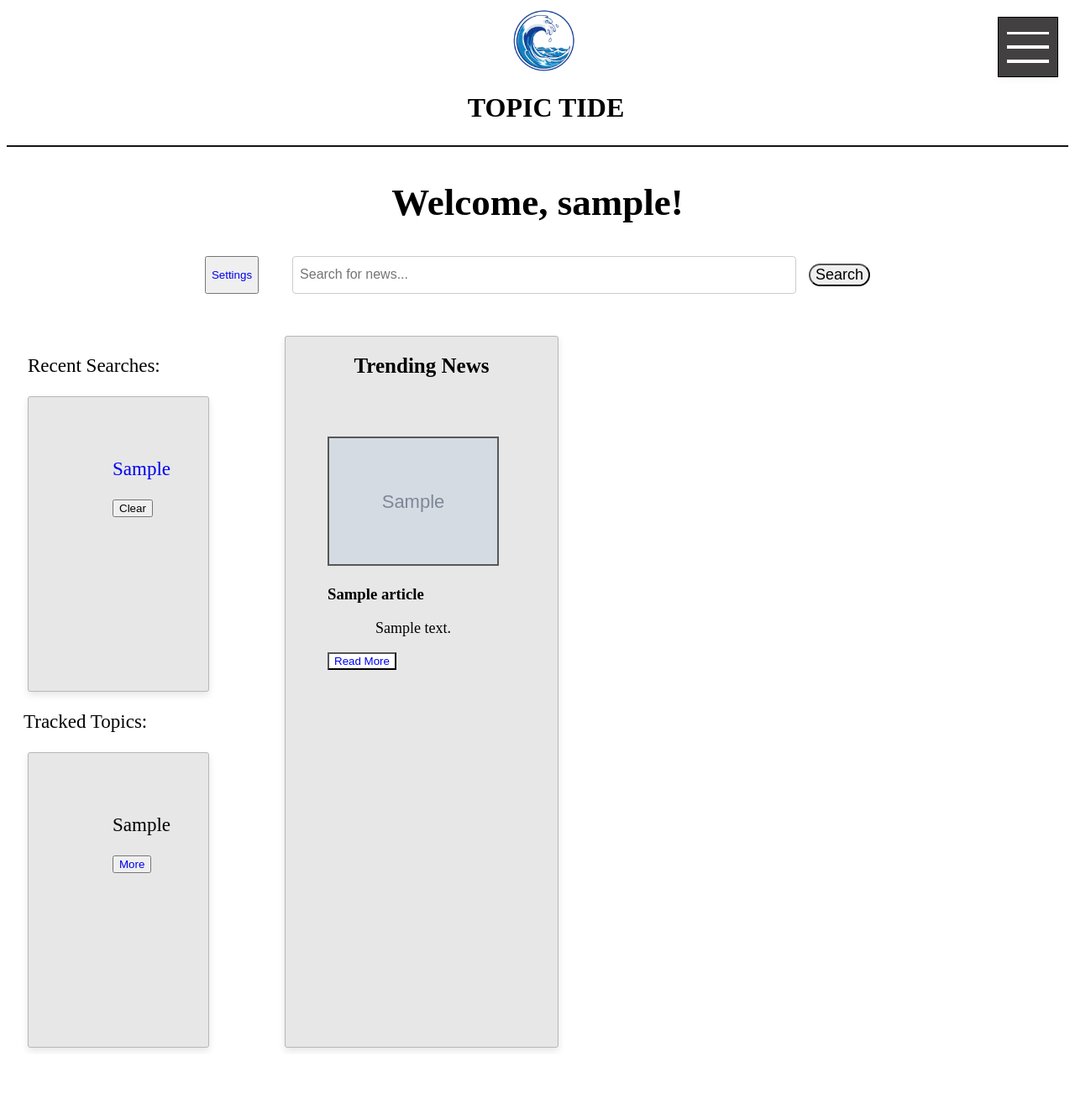
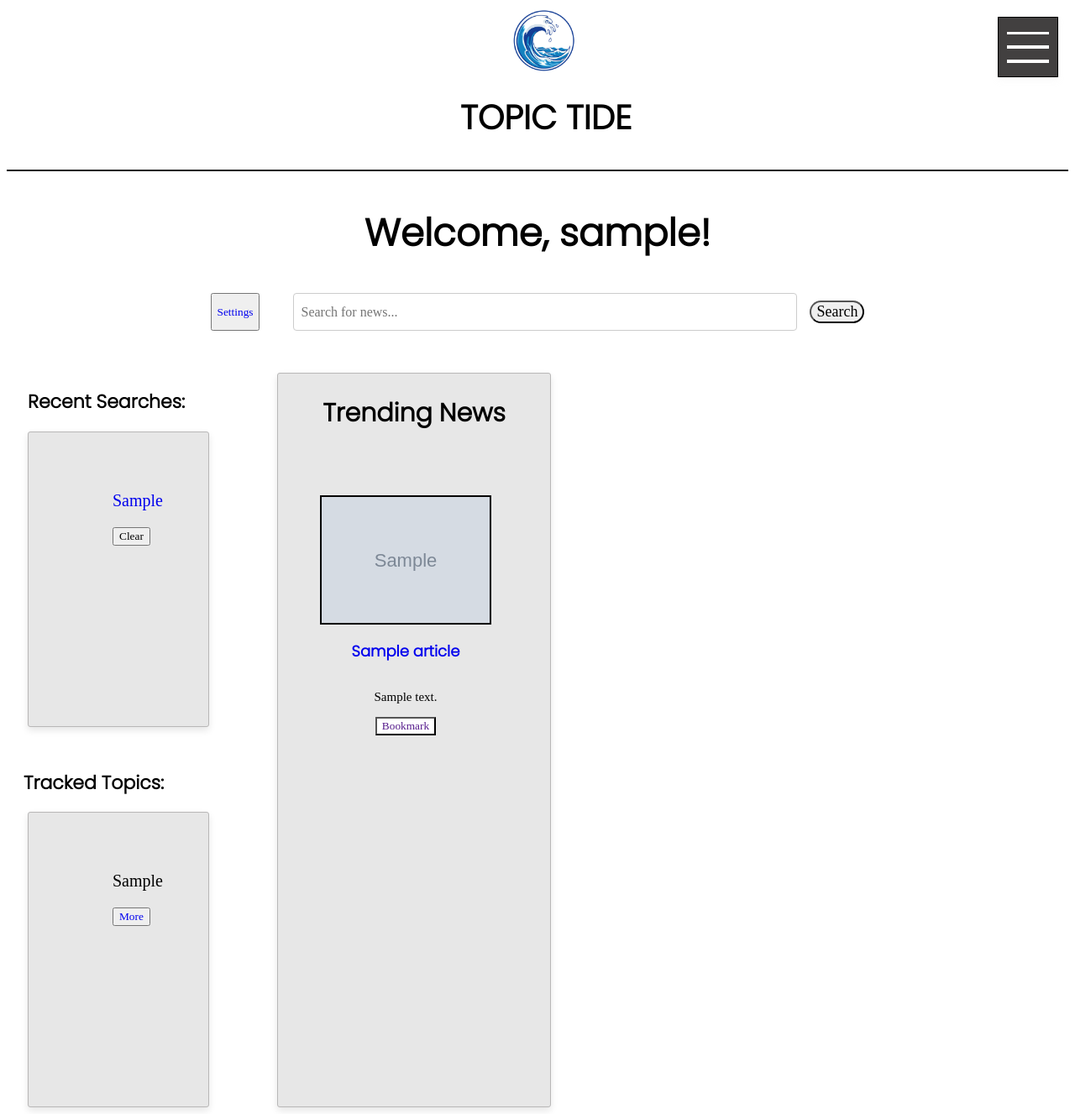
Before and after one commit to IzMo2000/TopicTide, a Flask app: page /home in a window 1280 px wide. Shown: the whole page at 84% size. Before the commit the page ends 1252 px from the top, so only its background shows below. Run offline with Flask 3, Linux system fonts and the light colour scheme; the visitor is signed in with stand-in values (Sample User, id 1); tables that the repository leaves empty hold one stand-in row (values such as "Sample post"); grey boxes marked "Sample" are stand-in pictures; a database or web service that is not in the repository returns one stand-in record (values such as "Sample title"); data that the repository does not hold is empty.

Commit message:
fixexd font

```diff
--- a/app.py
+++ b/app.py
@@ -21,6 +21,8 @@ app.static_folder = 'static'
 @app.route("/")
 @app.route("/start")
 def start():
+    if 'username' in session:
+        return redirect(url_for('home'))
     return render_template('start.html', subtitle='Starting Screen')
 
 @app.route("/settings")
@@ -247,4 +249,4 @@ def webhook():
 
 # define main to run app
 if __name__ == '__main__':
-    app.run(debug=True, host="0.0.0.0", port = 5001)
+    app.run(debug=True, host="0.0.0.0", port = 5002)
--- a/static/articleslayout.css
+++ b/static/articleslayout.css
@@ -23,6 +23,11 @@
   }
 
   .article{
+    display: flex;
+    flex-direction: column;
+    align-items: center;
+    text-align: center;
+
     padding-bottom: 50px;
 
 
--- a/static/login.css
+++ b/static/login.css
@@ -37,3 +37,11 @@ form .form-group {
     cursor: pointer;
     margin-top: 10px;
   }
+
+ .logonbuttons{
+font-size: 16px;
+padding: 10px 20px;
+width: 100%;
+border-radius: 25px;
+margin-bottom: 20px;
+ }
--- a/static/main.css
+++ b/static/main.css
@@ -19,11 +19,13 @@
   }
 
   .title {
-   margin-top: 20px;
+    font-family: 'Poppins', sans-serif;
+    font-size: 40px;
+    margin-top: 20px;
     left: 95px;
     margin-left: 20px;
-    font-family: 'Noto Serif JP', serif;
-    font-weight: 600;
+
+    font-weight: bolder;
   }
 
   main{
@@ -78,15 +80,18 @@
     background-color: hwb(200 55% 0%);
   }
 
-  h2{
+  h2, h3{
     font-size: 45px;
     text-align: center;
     color: rgb(0, 0, 0);
-    font-family: 'Noto Serif JP', serif;
+    /* font-family: 'Noto Serif JP', serif; */
+     font-family: 'Poppins', sans-serif;
 
   }
 
   p{
+    font-family: 'Noto Serif JP', serif;
+
     font-size: 23px;
     text-align: center;
     color: rgb(0, 0, 0);
@@ -171,12 +176,17 @@
   display: flex;
   align-items: center;
 }
-
-
+.form-group{
+  font-family: 'Noto Serif JP', serif;
+}
 button{
+  font-family: 'Noto Serif JP', serif;
   cursor: pointer;
   display: block;
 
+}
+input{
+  font-family: 'Noto Serif JP', serif;
 }
 
 button:hover {
@@ -202,3 +212,10 @@ a{
   flex-direction: column;
   align-items: flex-start;
 }
+
+
+.card-item {
+  display: flex;
+  flex-direction: column;
+  align-items: center;
+}
--- a/templates/home.html
+++ b/templates/home.html
@@ -27,11 +27,11 @@
 
 <div class="pagecontainer">
   <div style="margin-left: 20px; margin-right: 30px;">
-    <p style="text-align: left; margin-left: 5px;">Recent Searches:</p>
+    <h2 style="text-align: left; margin-left: 5px; font-size: 22px;">Recent Searches:</h2>
     <div class="card" style="margin: 0px 5px; width: 5%;">
       {% if recent_searches %}
-          {% for search in recent_searches %}
-            <p style="text-align: left;">
+          {% for search in recent_searches[-6:]%}
+            <p style = "font-size: 20px;" style="text-align: left;">
                 <a href="{{ url_for('results', search_query=search.phrase) }}">
                     {{ search.phrase }}
                 </a>
@@ -39,49 +39,49 @@
           {% endfor %}
           <button id="clearRecentSearchesButton">Clear</button>
       {% else %}
-        <p style="text-align: left;">None</p>
+        <p style="text-align: left; font-size: 18px;">None</p>
       {% endif %}
     </div>
 
-    <p style="text-align: left;"> Tracked Topics: </p>
+    <h2 style="text-align: left; font-size: 22px; margin-top: 50px;"> Tracked Topics: </h2>
     <div class="card" style="margin: 0px 5px; width: 5%">
       {% if tracked_topics %}
-          {% for topic in tracked_topics %}
-            <p style="text-align: left;">
+          {% for topic in tracked_topics%}
+            <p style="text-align: left; font-size: 20px;">
                 {{ topic.topic }}
             </p>
           {% endfor %}
           <button id="expandTopics"><a href="/tracking">More</a></button>
       {% else %}
-        <p style="text-align: left;">None</p>
+        <p style="text-align: left; font-size: 18px;">None</p>
       {% endif %}
     </div>
   </div>
   <div class="titlecontainer">
-    <h2 style = "font-size: 25px;">Trending News</h2>
+    <h2 style = "font-size: 30px;">Trending News</h2>
     <!-- style="display: flex; margin-left: 50px; font-size: 25px; margin-bottom: 0px; -->
     <div class="articles-container">
           {% if populararts %}
           {% for article in populararts %}
           <div class="article">
             {% if article['urlToImage'] %}
-            <img style = "border: 2px solid rgb(87, 87, 87);" class="thumbnail" src="{{ article['urlToImage'] }}" alt="{{ article['title'] }}">
+            <img style = "border: 2px solid rgb(0, 0, 0);" class="thumbnail" src="{{ article['urlToImage'] }}" alt="{{ article['title'] }}">
             {% else %}
             <p></p>
             {% endif %}
-            <h3>{{ article['title'] }}</h3>
+            <h3 style = "font-size: 18px;"><a href="{{ article['url'] }}">{{ article['title'] }}</a></h3>
             {% if article['description'] %}
             {% if article['description']|length <= 200 %}
-      <p style="font-size: 18px;">{{ article['description'] }}</p>
+      <p style="font-size: 15px;">{{ article['description'] }}</p>
   {% else %}
-    <p style="font-size: 18px;">{{ article['description'][:197] }}...</p>
+    <p style="font-size: 15px;">{{ article['description'][:197] }}...</p>
     {% endif %}
 
 
             {% else %}
             <p> </p>
             {% endif %}
-            <button style="background-color: white;" type="button"><a href="{{ article['url'] }}">Read More</a></button>
+            <button style="background-color: white;" type="button"><a href="">Bookmark</a></button>
           </div>
           {% endfor %}
           {% else %}
--- a/templates/layout.html
+++ b/templates/layout.html
@@ -7,6 +7,7 @@
 <link rel="stylesheet" type="text/css" href="{{ url_for('static', filename='login.css') }}">
 <link rel="stylesheet" type="text/css" href="{{ url_for('static', filename='articleslayout.css') }}">
 <link href="https://fonts.googleapis.com/css2?family=Noto+Serif+JP:wght@400;700&display=swap" rel="stylesheet">
+<link href="https://fonts.googleapis.com/css2?family=Noto+Serif+JP:wght@400;700&family=Poppins:wght@300&display=swap" rel="stylesheet">
 </head>
 <body>
    <header>
--- a/templates/signup.html
+++ b/templates/signup.html
@@ -10,7 +10,8 @@
 {% endwith %}
 
 <h2 style="font-size: 45px; margin-bottom: 25px;">Sign Up</h2>
-
+<div class = "contain" style = " display: flex;flex-direction: column;
+align-items: center;" >
 <div class="card" style="margin-top: 0px; height: 350px;">
     <form method="POST" action="{{ url_for('signup') }}">
       {{ form.hidden_tag() }}
@@ -47,6 +48,7 @@
       </div>
     </form>
   </div>
-  <button type = "button"> <a href = "/start">Back</a></button>
 
+  <a href = "/start"> <button type = "button" class = "logonbuttons"> Back </button></a>
+</div>
 {% endblock %}
```
Also changed, not shown: templates/expandedkey.html (+9 -5 lines), templates/login.html (+6 -3 lines), templates/results.html (+11 -11 lines), templates/tracking.html (+9 -6 lines).
